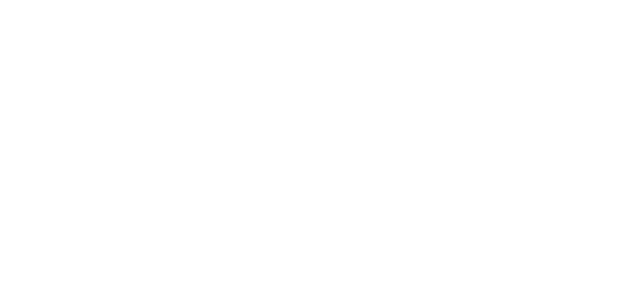
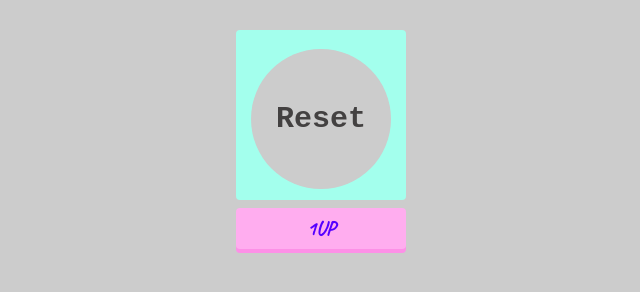
Before and after one commit to toyo01/modern-study, a plain HTML site: page index.html in a window 1280 px wide. Shown: the whole page, without its empty margins (319-959 px from the left). Drawn offline with Linux system fonts and the light colour scheme.

Commit message:
1. 画面だけで動くwebアプリを作成した

```diff
--- /dev/null
+++ b/css/styles.css
@@ -0,0 +1,61 @@
+@import url('https://fonts.googleapis.com/css2?family=Caveat&display=swap');
+
+body {
+  background: #ccc;
+  color: #434141;
+  font-family: 'Courier New', sans-serif;
+  font-size: 30px;
+  font-weight: bold;
+}
+
+#container {
+  width: 170px;
+  margin: 30px auto;
+}
+
+#board {
+  list-style: none;
+  margin: 0 0 8px;
+  padding:  10px;
+  background: #a3ffed;
+  border-radius: 4px;
+  display: flex;
+  flex-wrap: wrap;
+}
+
+#board li {
+  background: #00aaff;
+  width: 140px;
+  height: 140px;
+  margin: 5px;
+  cursor: pointer;
+  border-radius: 70px;
+  line-height: 140px;
+  text-align: center;
+  box-shadow: 0 3px 0 #000000;
+}
+
+#board li.pressed {
+  background: #ccc;
+  box-shadow: none;
+  margin-top: 9px;
+  margin-bottom: 1px;
+}
+
+#btn {
+  cursor: pointer;
+  user-select: none;
+  background: #ffadef;
+  padding: 8px;
+  border-radius: 4px;
+  text-align: center;
+  font-size: 20px;
+  color: #5500ff;
+  font-family: 'Caveat';
+  box-shadow: 0 4px 0 #fd90e7;
+}
+
+#btn:active {
+  margin-top: 12px;
+  box-shadow: none;
+}
--- a/index.html
+++ b/index.html
@@ -1,2 +1,16 @@
 <!DOCTYPE html>
+<html lang="ja">
+  <head>
+    <meta charset="utf-8">
+    <title>Counter</title>
+    <link rel="stylesheet" href="css/styles.css">
+  </head>
+<body>
+  <div id="container">
+    <ul id="board"></ul>
+    <div id="btn">1UP</div>
+  </div>
+
+  <script src="js/main.js"></script>
+</body>
 </html>
--- /dev/null
+++ b/js/main.js
@@ -0,0 +1,84 @@
+'use strict';
+{
+  class Panel {
+    constructor(counter) {
+      this.counter = counter;
+      this.el = document.createElement('li');
+      this.el.classList.add('pressed');
+      this.el.textContent = 'Reset';
+      this.el.addEventListener('click', () => {
+        this.check();
+      });
+    }
+
+    getEl() {
+      return this.el;
+    }
+
+    activate(num) {
+      this.el.classList.remove('pressed');
+      this.el.textContent = num;
+    }
+
+    check() {
+        this.el.classList.add('pressed');
+        this.counter.countClear();
+        this.el.textContent = 'Clear!';
+    }
+
+  }
+
+  class Board {
+    constructor(counter) {
+      this.counter = counter;
+      this.panel = new Panel(this.counter);
+      this.setup();
+    }
+
+    setup() {
+      const board = document.getElementById('board');
+      board.appendChild(this.panel.getEl());
+    }
+
+    activate() {
+      this.panel.activate(this.counter.getCount());
+    }
+
+  }
+
+  class Counter {
+    constructor() {
+      this.board = new Board(this);
+
+      const btn = document.getElementById('btn');
+      this.count = 0;
+
+      btn.addEventListener('click', () => {
+        // カウンターを一つ上げる
+        this.countUp();
+        // ボードに値表示
+        this.board.activate();
+      });
+      this.setup();
+    }
+
+    setup() {
+      const container = document.getElementById('container');
+    }
+
+    countUp() {
+      this.count++;
+    }
+
+    getCount() {
+      return this.count;
+    }
+
+    countClear() {
+      this.count = 0;
+    }
+
+  }
+
+  new Counter();
+}
```
